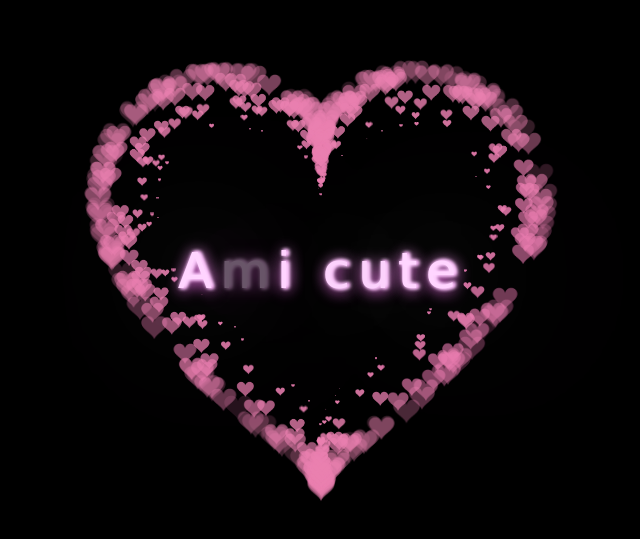
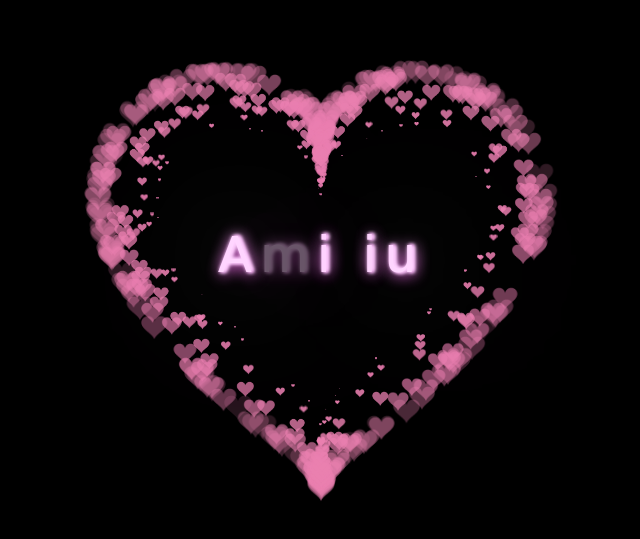
Before and after one commit to minhnhat-dev/heart, a plain HTML site: page index.html in a window 1280 px wide. Shown: the part 123-662 px from the top of the page, without its empty margins (319-959 px from the left). Drawn offline with Linux system fonts and the light colour scheme.

Commit message:
[David] first commit v2

```diff
--- a/index.html
+++ b/index.html
@@ -35,7 +35,7 @@
             font-size:50px;
             color: #FFD5FF;
             position: absolute;
-            top: 45%;
+            top: 43%;
             left: 50%;
             transform: translate(-50%, -50%);
             font-weight: 400;
@@ -69,7 +69,7 @@
 
 <body>
     <canvas id="pinkboard"></canvas>
-    <h1 class="neon" data-text="U">A<span class="flicker-slow">m</span>i <span class="flicker-fast">cu</span>te</h1>
+    <h1 class="neon" data-text="U">A<span class="flicker-slow">m</span>i <span class="flicker-fast">i</span>u</h1>
 	<script>
 
 		/*
```
